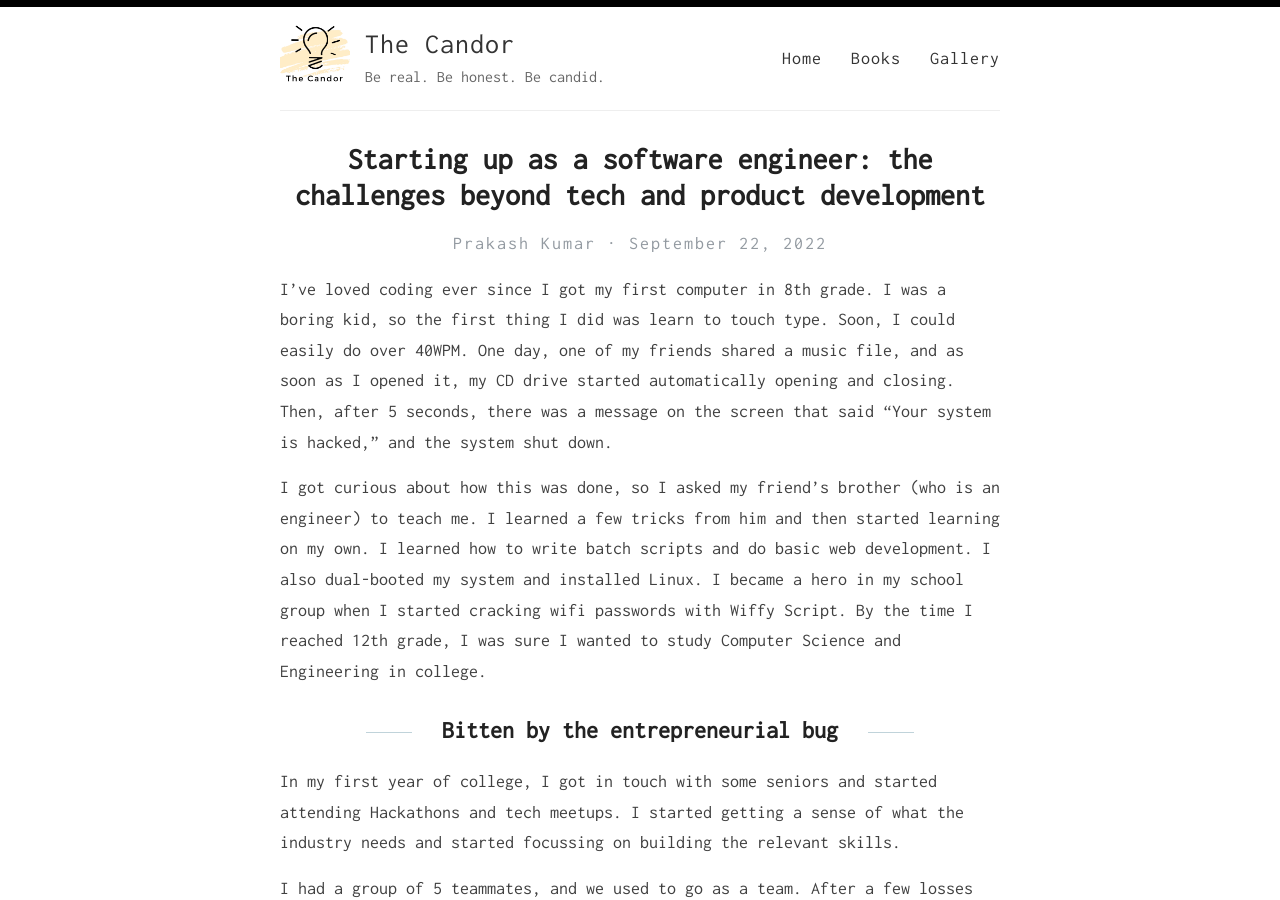
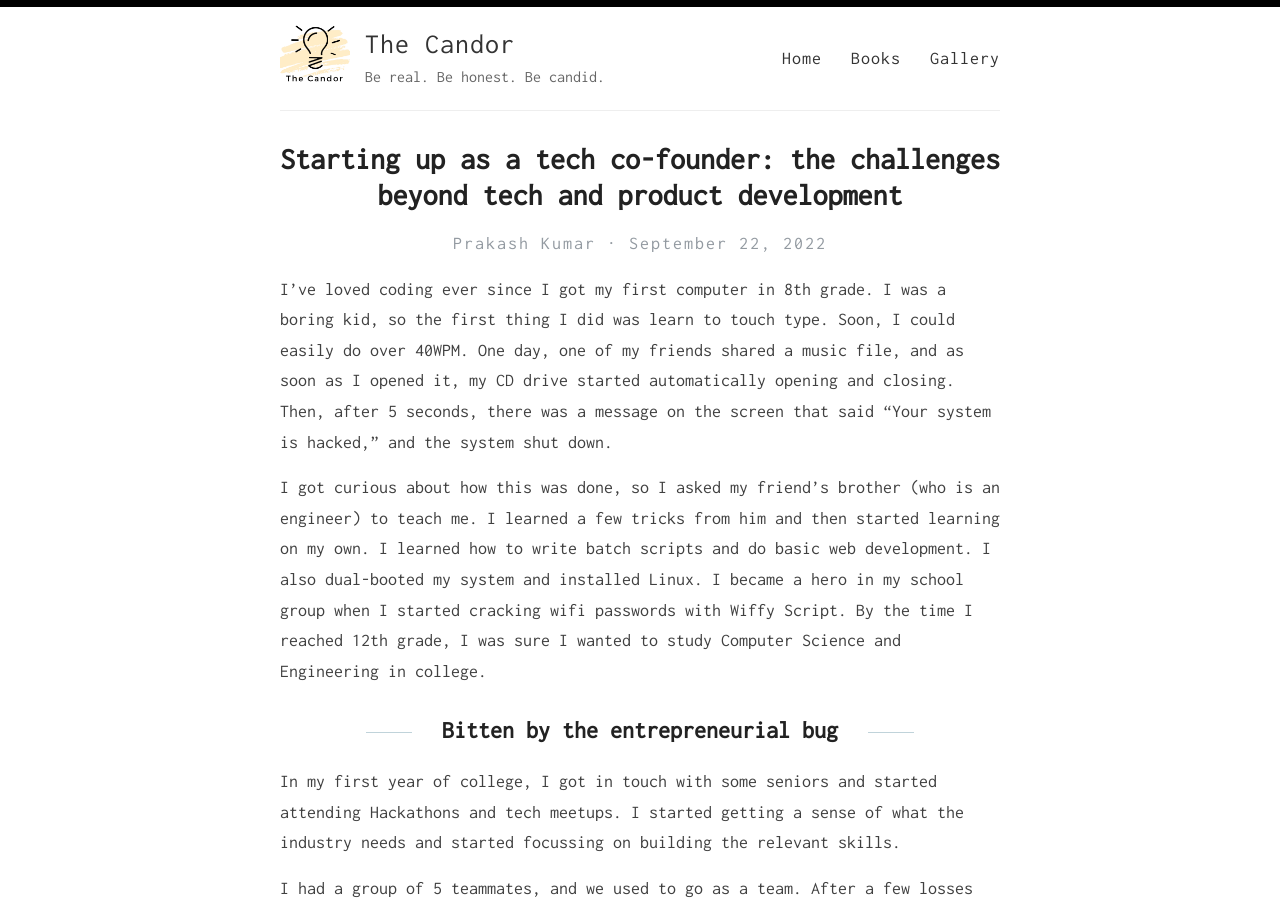
Before and after one commit to prakash09/prakash09.github.io, a Jekyll site: the page built from _posts/2022-09-22-starting-up-as-a-tech-co-founder-the-challenges-beyond-tech-and-product-development.md, in a window 1280 px wide and 900 px high. Built offline with Jekyll 4.4.1, drawn with Linux system fonts in a browser that asks for light colours.

Commit message:
title changed

```diff
--- a/_posts/2022-09-22-starting-up-as-a-software-engineer-the-challenges-beyond-tech-and-product-development.md
+++ b/_posts/2022-09-22-starting-up-as-a-tech-co-founder-the-challenges-beyond-tech-and-product-development.md
@@ -1,6 +1,6 @@
 ---
 layout: post
-title: "Starting up as a software engineer: the challenges beyond tech and product development"
+title: "Starting up as a tech co-founder: the challenges beyond tech and product development"
 
 ---
 I've loved coding ever since I got my first computer in 8th grade. I was a boring kid, so the first thing I did was learn to touch type. Soon, I could easily do over 40WPM. One day, one of my friends shared a music file, and as soon as I opened it, my CD drive started automatically opening and closing. Then, after 5 seconds, there was a message on the screen that said "Your system is hacked," and the system shut down.
```
